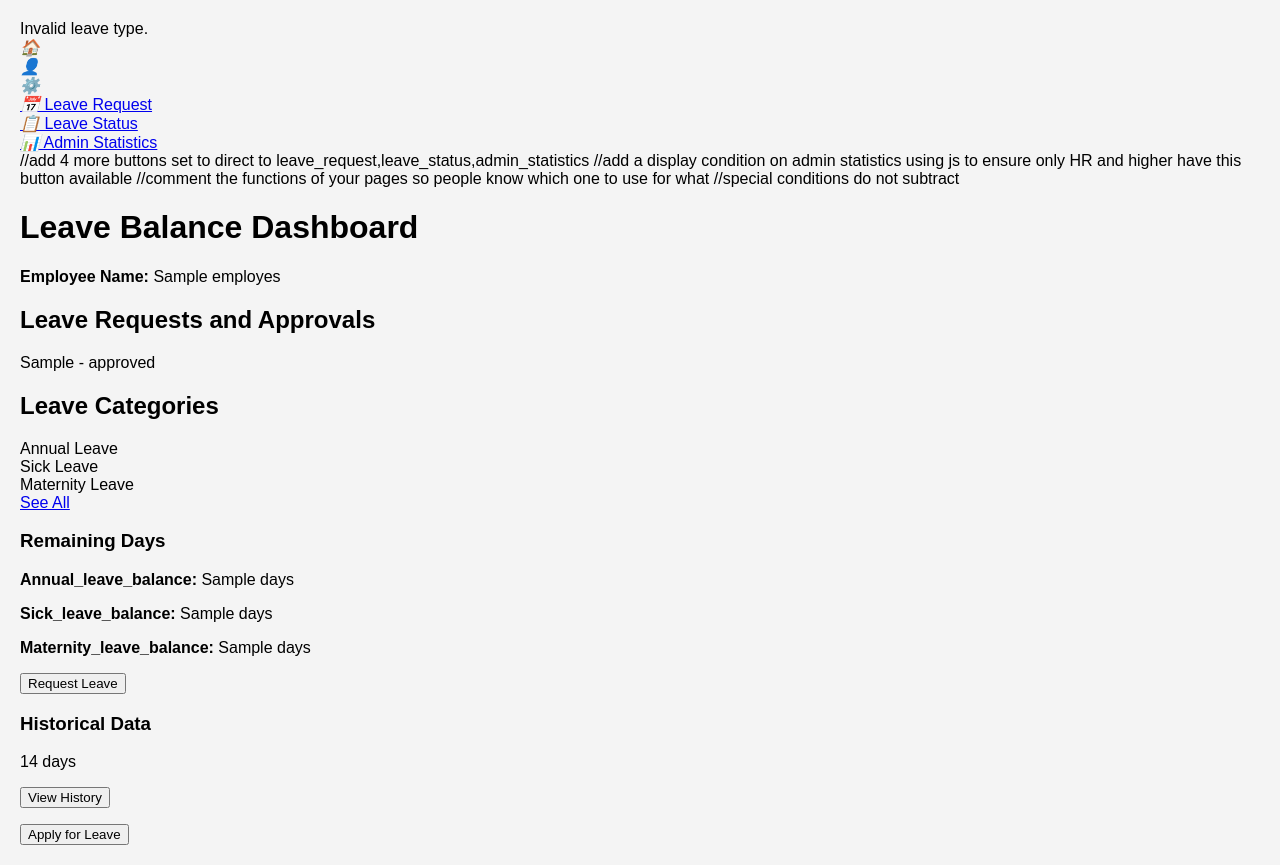
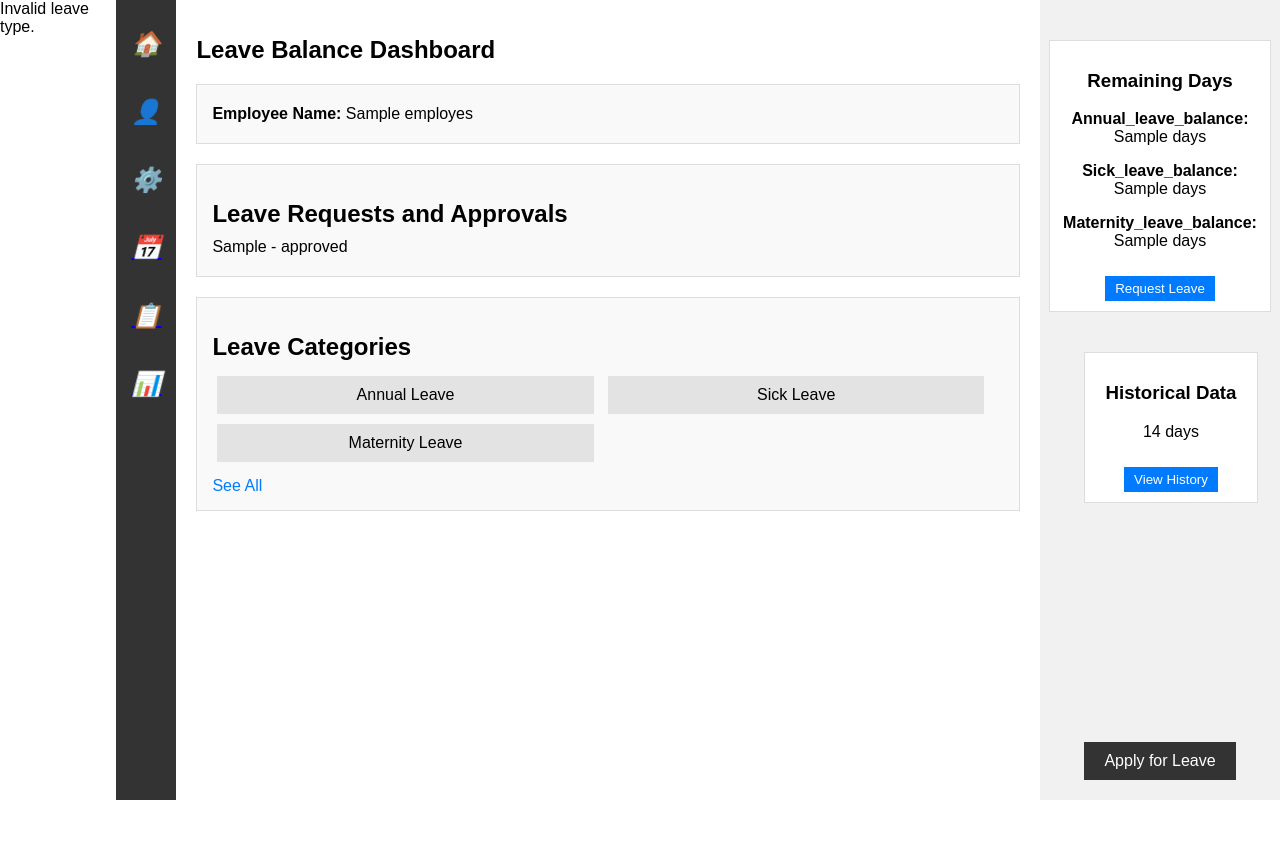
Before and after one commit to SAmWaM42/SAmWaM42.github.io, a PHP site: page /module3/Dashboard.php in a window 1280 px wide. After the commit the page ends 800 px from the top, so only its background shows below. Run offline with PHP 8.4, Linux system fonts and the light colour scheme; tables that the repository leaves empty or names only in its code hold one stand-in row (values such as "Sample post").

Commit message:
updated css

```diff
--- a/module3/Dashboard.php
+++ b/module3/Dashboard.php
@@ -27,7 +27,7 @@ $Objbalance->findBalance($emp_id, $leaveType);
     <meta charset="UTF-8">
     <meta name="viewport" content="width=device-width, initial-scale=1.0">
     <title>Leave Balance Dashboard</title>
-    <link rel="stylesheet" href="style.css">
+    <link rel="stylesheet" href="dash.css">
 </head>
 <body>
 
@@ -37,13 +37,13 @@ $Objbalance->findBalance($emp_id, $leaveType);
         <div class="menu-item"><i class="icon-dashboard">🏠</i></div>
         <div class="menu-item"><i class="icon-profile">👤</i></div>
         <div class="menu-item"><i class="icon-settings">⚙️</i></div>
-        <div class="menu-item"><a href="leave_request.php"><i class="icon-leave-request">📅</i> Leave Request</a></div>
-        <div class="menu-item"><a href="leave_status.php"><i class="icon-leave-status">📋</i> Leave Status</a></div>
-        <div class="menu-item"><a href="admin_statistics.php"><i class="icon-statistics">📊</i> Admin Statistics</a></div>
-        //add 4 more buttons set to direct to leave_request,leave_status,admin_statistics
+        <div class="menu-item"><a href="leave_request.php"><i class="icon-leave-request">📅</i></a></div>
+        <div class="menu-item"><a href="leave_status.php"><i class="icon-leave-status">📋</i> </a></div>
+        <div class="menu-item"><a href="admin_statistics.php"><i class="icon-statistics">📊</i> </a></div>
+        <!---//add 4 more buttons set to direct to leave_request,leave_status,admin_statistics
         //add a display condition on admin statistics using js to ensure only HR and higher have this button available
         //comment the functions of your pages so people know which one to use for what
-        //special conditions do not subtract
+        //special conditions do not subtract--->
     </div>
 
     <!-- Main Content Area -->
--- a/module3/dash.css
+++ b/module3/dash.css
@@ -1,57 +1,112 @@
-* {
-    margin: 0;
-    padding: 0;
-    box-sizing: border-box;
-}
-
 body {
     font-family: Arial, sans-serif;
     display: flex;
-    justify-content: center;
-    align-items: center;
-    height: 100vh;
-    background-color: #f4f4f4;
+    margin: 0;
+    padding: 0;
 }
 
-.dashboard-container {
+.dashboard {
+    display: flex;
     width: 100%;
-    max-width: 400px;
-    padding: 20px;
-    background-color: #fff;
-    border-radius: 8px;
-    box-shadow: 0 0 10px rgba(0, 0, 0, 0.1);
-    text-align: center;
+    height: 100vh;
 }
 
-h1 {
+.sidebar {
+    width: 60px;
+    background-color: #333;
+    display: flex;
+    flex-direction: column;
+    align-items: center;
+    padding: 10px 0;
+}
+
+.sidebar .menu-item {
+    margin: 20px 0;
+    color: white;
+    font-size: 24px;
+    cursor: pointer;
+}
+
+.main-content {
+    flex-grow: 1;
+    padding: 20px;
+}
+
+.main-content h1 {
     font-size: 24px;
     margin-bottom: 20px;
 }
 
-label {
-    font-size: 16px;
-    margin-bottom: 8px;
-    display: block;
+.employee-info,
+.leave-requests,
+.leave-categories {
+    margin: 20px 0;
+    padding: 15px;
+    border: 1px solid #ddd;
+    background-color: #f9f9f9;
 }
 
-input[type="text"] {
+.employee-info p, .leave-requests .leave-request, .leave-categories .leave-category {
+    margin: 5px 0;
+}
+
+.leave-requests h2,
+.leave-categories h2 {
+    margin-bottom: 10px;
+}
+
+.leave-categories .leave-category {
+    display: inline-block;
+    width: 45%;
+    padding: 10px;
+    margin: 5px;
+    background-color: #e3e3e3;
+    text-align: center;
+}
+
+.see-all {
+    display: block;
+    margin-top: 10px;
+    color: #007bff;
+    text-decoration: none;
+}
+
+.right-sidebar {
+    width: 200px;
+    padding: 20px;
+    background-color: #f1f1f1;
+    display: flex;
+    flex-direction: column;
+    align-items: center;
+}
+
+.remaining-days,
+.historical-data {
+    margin: 20px 0;
+    padding: 10px;
     width: 100%;
-    padding: 10px;
-    margin: 10px 0;
+    text-align: center;
     border: 1px solid #ddd;
-    border-radius: 4px;
-    font-size: 14px;
+    background-color: #fff;
+}
+
+.apply-leave {
+    margin-top: auto;
+    padding: 10px 20px;
+    background-color: #333;
+    color: white;
+    border: none;
+    cursor: pointer;
+    font-size: 16px;
 }
 
 button {
-    width: 100%;
-    padding: 10px;
-    background-color: #007bff;
+    padding: 5px 10px;
+    margin-top: 10px;
+    background-color: #007BFF;
+    color: white;
     border: none;
-    color: white;
-    border-radius: 4px;
     cursor: pointer;
-    font-size: 16px;
 }
 
 button:hover {
```
